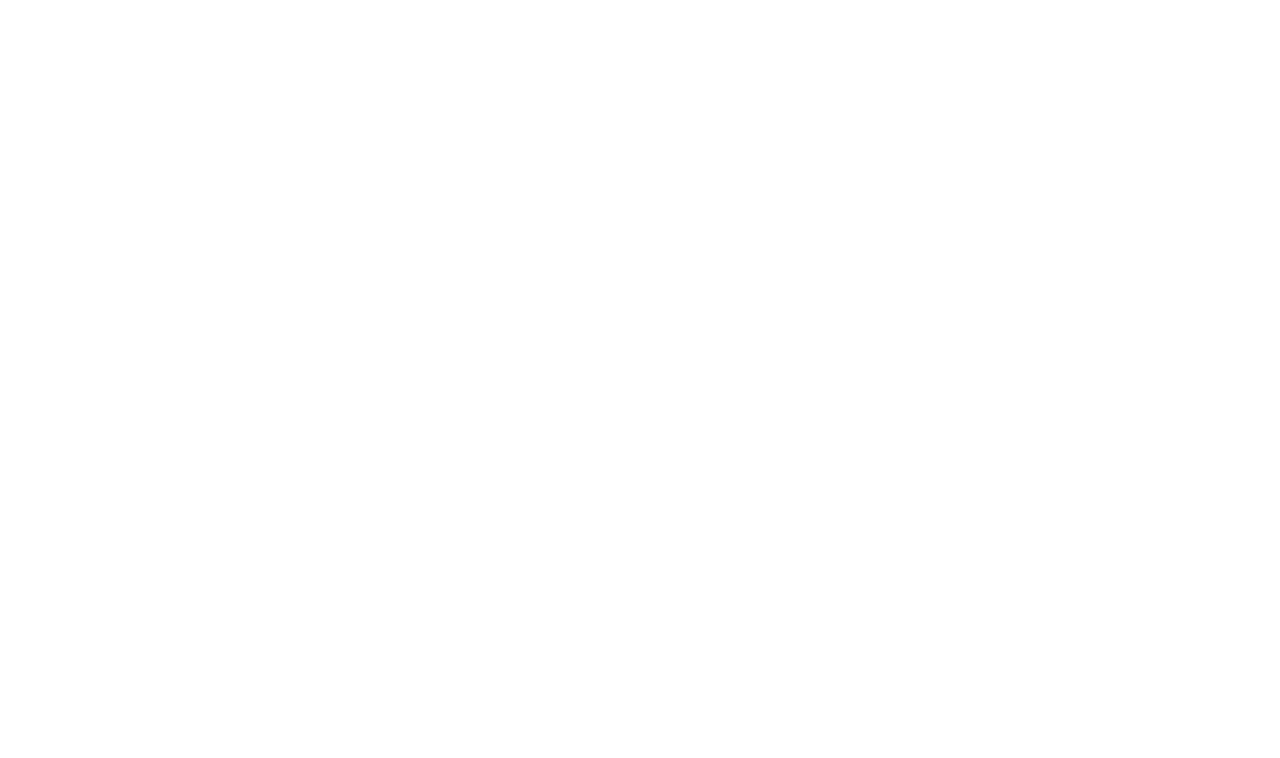
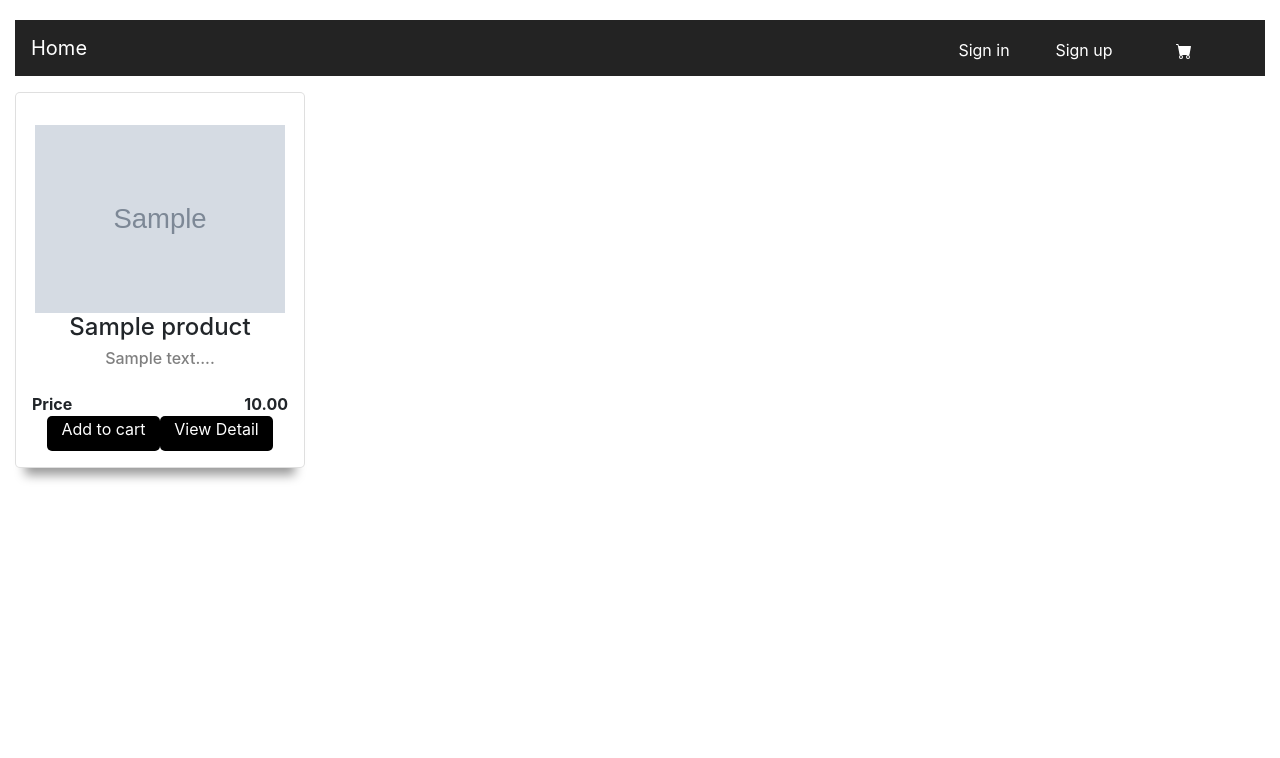
Before and after one commit to Saeedahmadi7714/Django-Ecommerce-Website, a Django app: page / in a window 1280 px wide. Before the commit the part shown is empty. Shown: the top 758 px of the page. Run offline with Django 3.2, Linux system fonts and the light colour scheme; tables that the repository leaves empty hold one stand-in row (values such as "Sample post"); grey boxes marked "Sample" are stand-in pictures.

Commit message:
:lipstick: Complete navbar and prodycts cart [html]

```diff
--- a/store/products/templates/products/base.html
+++ b/store/products/templates/products/base.html
@@ -3,15 +3,75 @@
 <head>
     <!-- Required meta tags -->
     <meta charset="utf-8">
-    <meta content="width=device-width, initial-scale=1, shrink-to-fit=no" name="viewport">
+    <meta name="viewport" content="width=device-width, initial-scale=1, shrink-to-fit=no">
 
     <!-- Bootstrap CSS -->
-    <link crossorigin="anonymous" href="https://maxcdn.bootstrapcdn.com/bootstrap/4.0.0/css/bootstrap.min.css"
-          integrity="sha384-Gn5384xqQ1aoWXA+058RXPxPg6fy4IWvTNh0E263XmFcJlSAwiGgFAW/dAiS6JXm" rel="stylesheet">
+    <link rel="stylesheet" href="https://cdn.jsdelivr.net/npm/bootstrap@4.6.0/dist/css/bootstrap.min.css"
+          integrity="sha384-B0vP5xmATw1+K9KRQjQERJvTumQW0nPEzvF6L/Z6nronJ3oUOFUFpCjEUQouq2+l" crossorigin="anonymous">
+    {% block css %}{% endblock %}
 
-    <title></title>
+    <title>{% block title %}{% endblock %}</title>
 </head>
 <body>
+<div class="container-fluid">
+    {% block header %}{% endblock %}
+    <div class="row heading">
+        <div class="col-12">
 
+            <nav class="navbar navbar-dark navbar-expand-lg">
+                <a class="navbar-brand" href="{% url 'products:product_list' %}">Home</a>
+                <button class="navbar-toggler" type="button" data-toggle="collapse" data-target="#navbarNavDropdown"
+                        aria-controls="navbarNavDropdown" aria-expanded="false" aria-label="Toggle navigation">
+                    <span class="navbar-toggler-icon"></span>
+                </button>
+                <div class="collapse navbar-collapse" id="navbarNavDropdown">
+                    <ul class="navbar-nav">
+
+                        {% for category in categories %}
+                            <li class="nav-item active">
+                                <a class="nav-link" href="#">
+                                    {{ category }}</a>
+                            </li>
+                        {% endfor %}
+
+                    </ul>
+                </div>
+                {% if user.is_authenticated %}
+                    <div class="col-4 navbar-buttons">
+                        <div class="btn">
+                            <svg xmlns="http://www.w3.org/2000/svg" width="16" height="16" fill="currentColor"
+                                 class="bi bi-cart-fill" viewBox="0 0 16 16">
+                                <path d="M0 1.5A.5.5 0 0 1 .5 1H2a.5.5 0 0 1 .485.379L2.89 3H14.5a.5.5 0 0 1 .491.592l-1.5 8A.5.5 0 0 1 13 12H4a.5.5 0 0 1-.491-.408L2.01 3.607 1.61 2H.5a.5.5 0 0 1-.5-.5zM5 12a2 2 0 1 0 0 4 2 2 0 0 0 0-4zm7 0a2 2 0 1 0 0 4 2 2 0 0 0 0-4zm-7 1a1 1 0 1 1 0 2 1 1 0 0 1 0-2zm7 0a1 1 0 1 1 0 2 1 1 0 0 1 0-2z"></path>
+                            </svg>
+                        </div>
+                    </div>
+                {% else %}
+
+                    <div class="col-12 col-xl-4 col-lg-4 col-md-4 col-sm-4 d-flex justify-content-end navbar-buttons ">
+                        <div class="btn">Sign in</div>
+                        <div class="btn">Sign up</div>
+                        <div class="btn">
+                            <svg xmlns="http://www.w3.org/2000/svg" width="16" height="16" fill="currentColor"
+                                 class="bi bi-cart-fill" viewBox="0 0 16 16">
+                                <path d="M0 1.5A.5.5 0 0 1 .5 1H2a.5.5 0 0 1 .485.379L2.89 3H14.5a.5.5 0 0 1 .491.592l-1.5 8A.5.5 0 0 1 13 12H4a.5.5 0 0 1-.491-.408L2.01 3.607 1.61 2H.5a.5.5 0 0 1-.5-.5zM5 12a2 2 0 1 0 0 4 2 2 0 0 0 0-4zm7 0a2 2 0 1 0 0 4 2 2 0 0 0 0-4zm-7 1a1 1 0 1 1 0 2 1 1 0 0 1 0-2zm7 0a1 1 0 1 1 0 2 1 1 0 0 1 0-2z"></path>
+                            </svg>
+                        </div>
+                    </div>
+                {% endif %}
+            </nav>
+        </div>
+
+    </div>
+    {% block content %}{% endblock %}
+    {% block footer %}{% endblock %}
+
+</div>
+<!-- Jquery -->
+<script src="https://code.jquery.com/jquery-3.6.0.js" integrity="sha256-H+K7U5CnXl1h5ywQfKtSj8PCmoN9aaq30gDh27Xc0jk="
+        crossorigin="anonymous"></script>
+<script src="https://cdn.jsdelivr.net/npm/bootstrap@4.6.0/dist/js/bootstrap.bundle.min.js"
+        integrity="sha384-Piv4xVNRyMGpqkS2by6br4gNJ7DXjqk09RmUpJ8jgGtD7zP9yug3goQfGII0yAns"
+        crossorigin="anonymous"></script>
+{% block js %}{% endblock %}
 </body>
 </html>
--- a/store/products/templates/products/index.html
+++ b/store/products/templates/products/index.html
@@ -0,0 +1,45 @@
+{% extends "products/base.html" %}
+{% load static %}
+
+{% block css %}
+    <link href="{% static 'products/style.css' %}" rel="stylesheet">
+{% endblock %}
+
+{% block title %}
+    Home
+{% endblock %}
+
+{% block content %}
+    <div class="row">
+        {% for product in products %}
+            <div class="col-xl-3 col-lg-4 col-md-6 col-sm-12">
+                <div class="d-flex justify-content-center mt-3">
+                    <div class="card p-3 bg-white">
+                        <div class="about-product text-center mt-3">
+                            <img src="{{ MEDIA_URL }}{{ product.image.url }}" width="250"
+                                 alt="{{ product.name }}"/>
+                            <div>
+                                <h4>{{ product.name }}</h4>
+                                <h6 class="mt-0 text-black-50">{{ product.description|slice:":50" }}...</h6>
+                            </div>
+                        </div>
+                        <div class="d-flex justify-content-between price font-weight-bold mt-3">
+                            <span>Price</span><span>{{ product.price }}</span>
+                        </div>
+                        <div class="d-flex justify-content-between col-xl-12 col-lg-12 col-md-12 col-sm-12">
+                            <div class=" btn card-btn">Add to cart</div>
+                            <div class="btn card-btn">View Detail</div>
+                        </div>
+                    </div>
+                </div>
+            </div>
+
+        {% endfor %}
+    </div>
+
+    <div class="row"></div>
+{% endblock %}
+
+{% block js %}
+
+{% endblock %}
```
